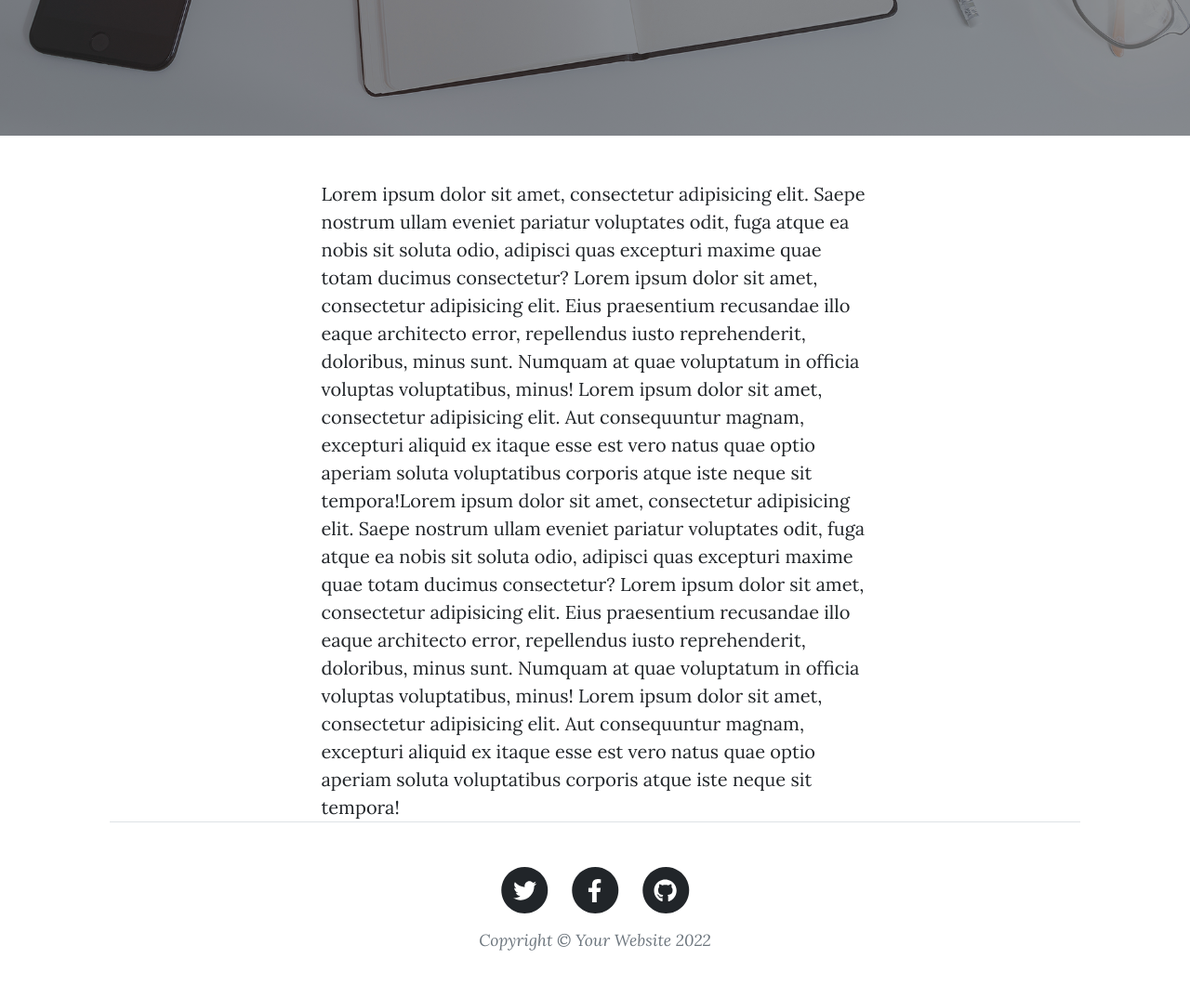
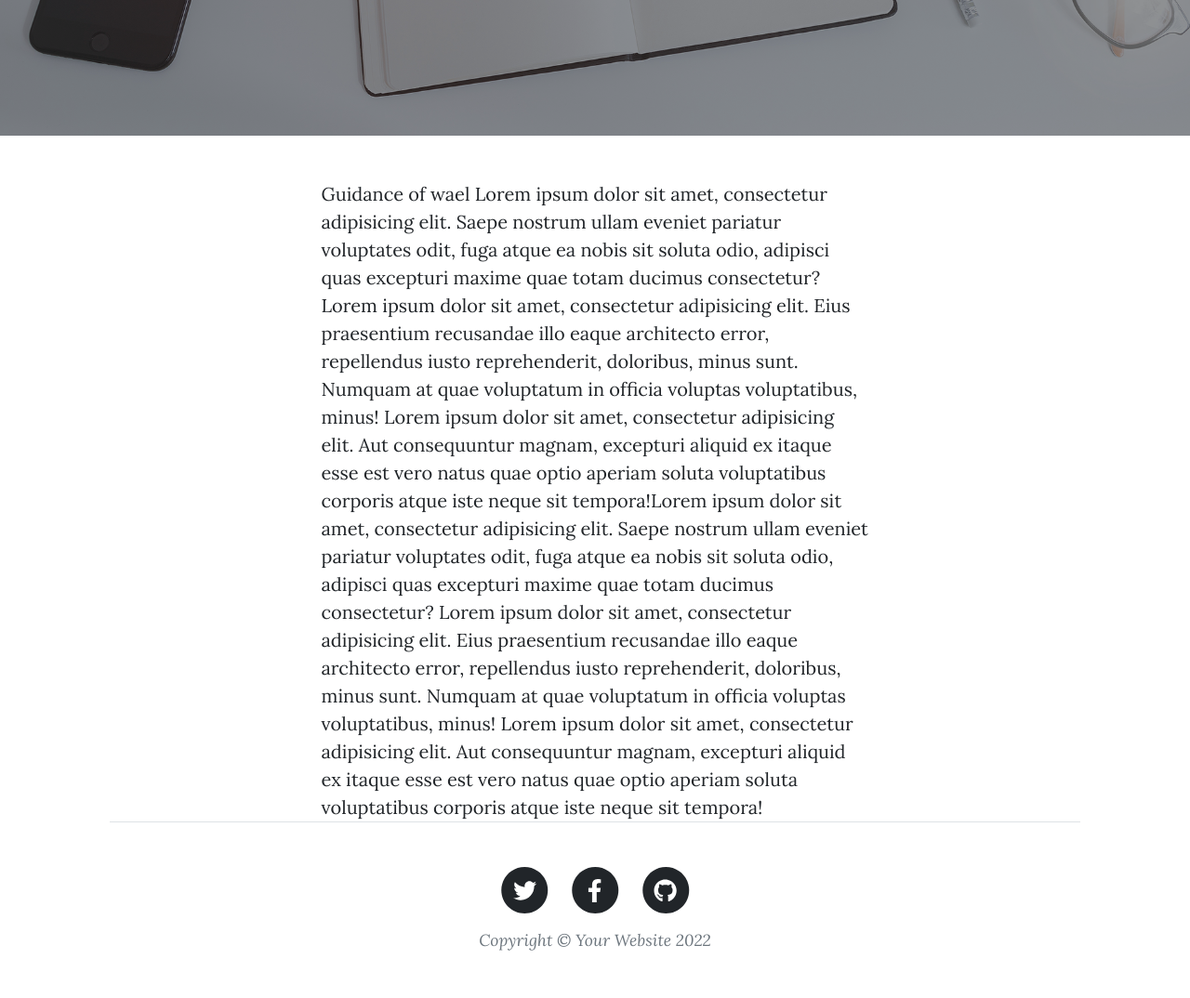
Before and after one commit to mujaffarbhati/AI-Chatbot-End-to-End-via-Flask, a Flask app: page / in a window 1280 px wide. Shown: the part 578-1652 px from the top of the page at 93% size. Run offline with Flask 2, Linux system fonts and the light colour scheme; parts of the project's set-up code (start-up, migrations or seed data) failed here and were passed over; some libraries are stand-ins or nearby versions.

Commit message:
Update Commit

```diff
--- a/templates/index.html
+++ b/templates/index.html
@@ -17,7 +17,7 @@
         <div class="container px-4 px-lg-5">
             <div class="row gx-4 gx-lg-5 justify-content-center">
                 <div class="col-md-10 col-lg-8 col-xl-7">
-                    Lorem ipsum dolor sit amet, consectetur adipisicing elit. Saepe nostrum ullam eveniet pariatur voluptates odit, fuga atque ea nobis sit soluta odio, adipisci quas excepturi maxime quae totam ducimus consectetur?
+                     Guidance of wael Lorem ipsum dolor sit amet, consectetur adipisicing elit. Saepe nostrum ullam eveniet pariatur voluptates odit, fuga atque ea nobis sit soluta odio, adipisci quas excepturi maxime quae totam ducimus consectetur?
 
                     Lorem ipsum dolor sit amet, consectetur adipisicing elit. Eius praesentium recusandae illo eaque architecto error, repellendus iusto reprehenderit, doloribus, minus sunt. Numquam at quae voluptatum in officia voluptas voluptatibus, minus!
 
```
